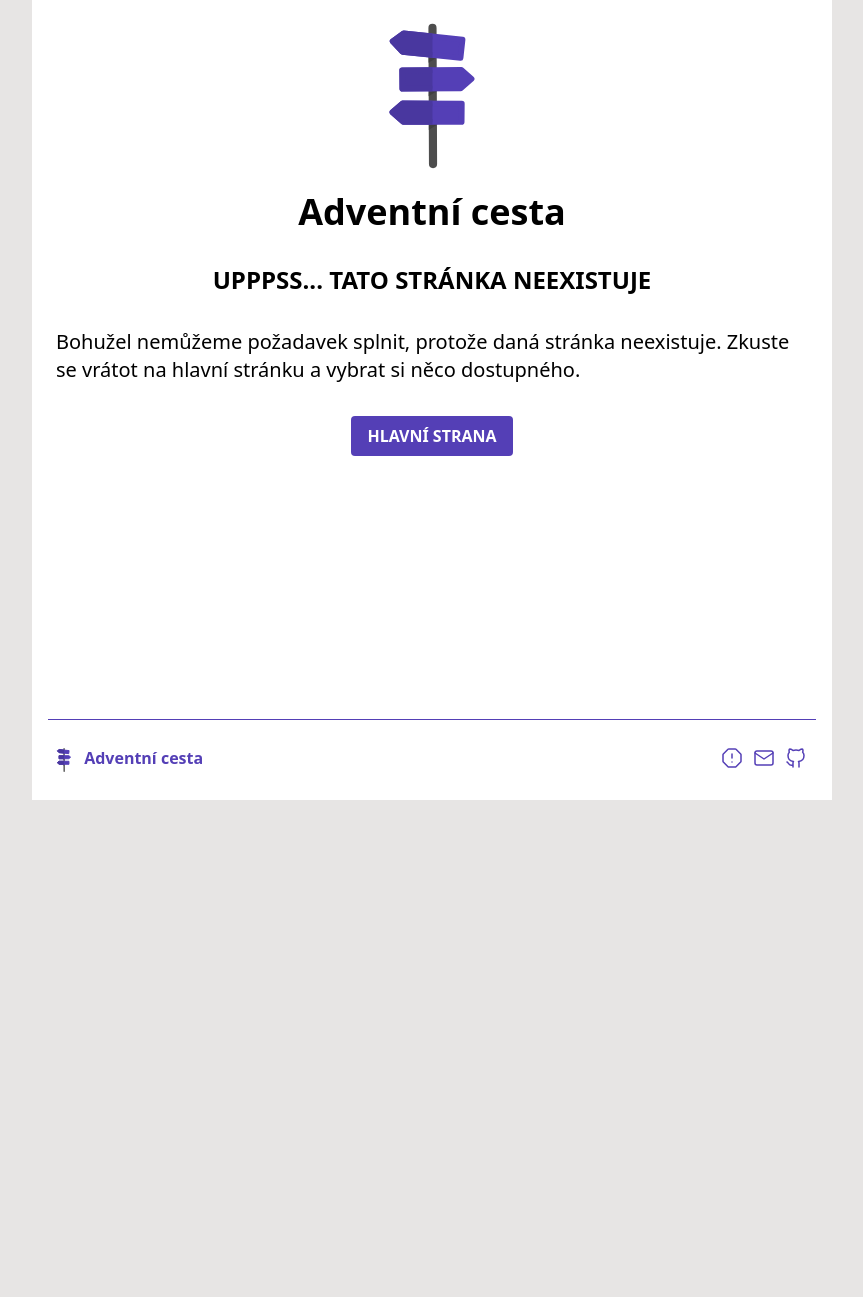
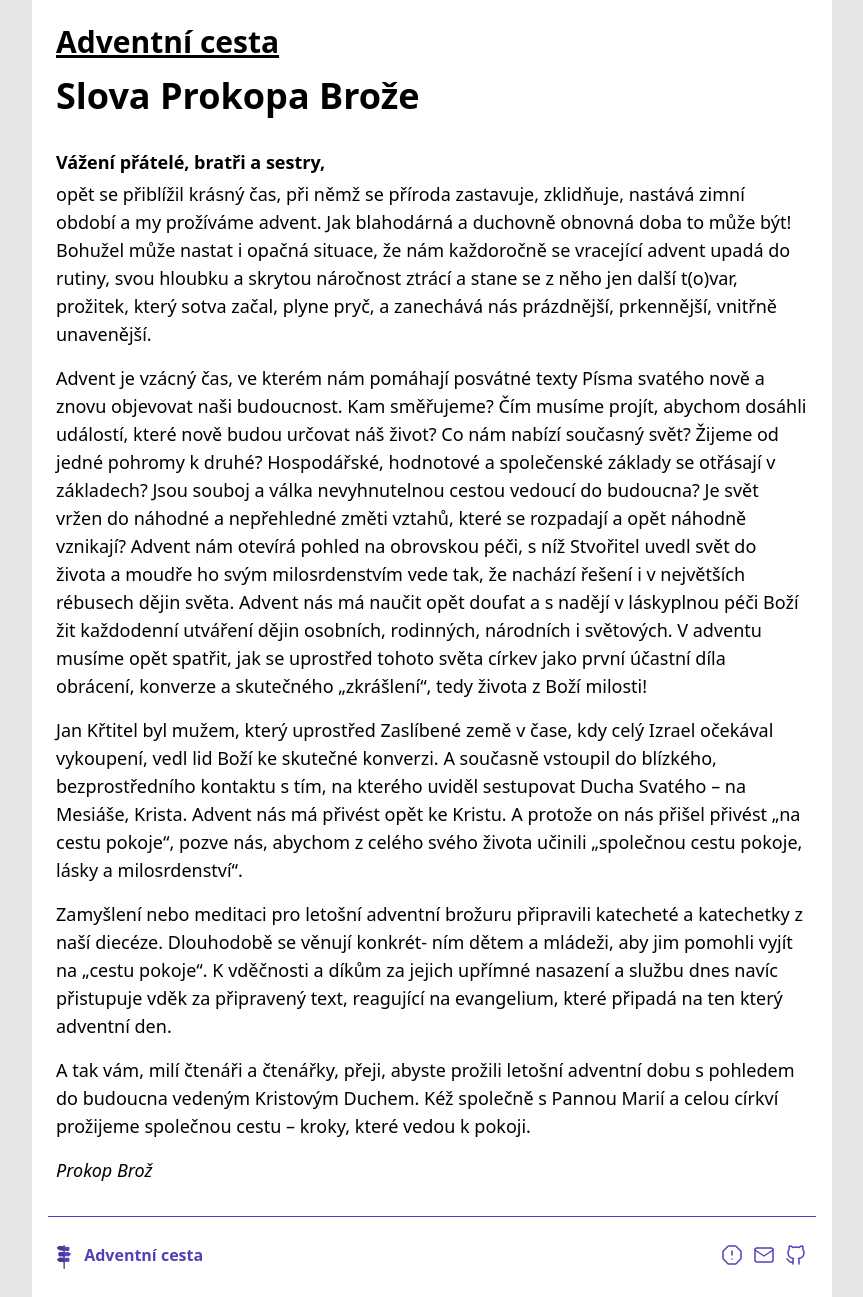
Before and after one commit to petrkucerak/adventnicesta, a Next.js app: page /slova-Prokopa-Broze in a window 1280 px wide. Before the commit this address had no page. Shown: the whole page, without its empty margins (208-1071 px from the left). Before the commit the page ends 800 px from the top, so only its background shows below. Built offline with nearby package versions, Linux system fonts and the light colour scheme.

Commit message:
Update intruductions

```diff
--- a/pages/index.js
+++ b/pages/index.js
@@ -33,7 +33,7 @@ export default function Home({ allPosts }) {
         <div className="mx-6 flex flex-row justify-around mb-8 flex-wrap">
           <Button href={"/autori"} content="Autoři" />
           <Button href={"/slova-biskupa-Jana"} content="Slova biskupa Jana" />
-          <Button href={"/slova-Anny-Maclove"} content="Slova Anny Maclové" />
+          <Button href={"/slova-Prokopa-Broze"} content="Slova Prokopa Brože" />
           <Button
             href={"https://forms.gle/n19QvNFMW5A5RbNBA"}
             content="Zpětná vazba"
--- a/pages/slova-Anny-Maclove.js
+++ /dev/null
@@ -1,80 +0,0 @@
-import Head from "next/head";
-import Layout from "../components/layout";
-import ArticleHeader from "../components/header";
-
-export default function SlovaAnnyMaclove() {
-  return (
-    <>
-      <Head>
-        <title>Slova Anny Maclové - Adventní cesta</title>
-      </Head>
-      <Layout>
-        <ArticleHeader />
-        <article className="mx-6 max-w-[800px]">
-          <h1 className="text-4xl font-bold mb-8">Slova Anny Maclové</h1>
-          <p className="font-semibold text-lg mb-1">Vážení a milí,</p>
-          <p className="text-lg mb-4">
-            děkuji vám, že držíte v rukou tuto brožuru a necháte se jí vést
-            letošní dobou adventní až do Štědrého dne.
-          </p>
-          <p className="text-lg mb-4">
-            V průběhu Adventu se připravujeme na nejkrásnější svátky v roce –
-            Vánoce. Neznám mnoho lidí, kteří se na ně netěší. Obvykle jsou to
-            lidé vnitřně strádající, osamělí, opuštění. Ale také jim je určena
-            ta radostná zvěst, všichni bez rozdílu jsme zváni do Betléma k
-            jesličkám.
-          </p>
-          <p className="text-lg mb-4">
-            Bůh, který je LÁSKA, nám sesílá na svět svého Syna v podobě malého
-            Dítěte a nabízí nám příležitost přijmout lásku do svého srdce, učit
-            se lásce a v ní růst, lásku zakoušet a ji sdílet. Na naší životní
-            cestě nás nenechává samotné, ale jako laskavý Otec se stará a nabízí
-            nám přítomnost svého Syna Ježíše Krista, jehož následováním smíme
-            zakoušet smysl své existence, vnímat naději a radost z toho, že nás
-            má nekonečně rád a v závěru spočinout v Jeho láskyplné náruči.
-          </p>
-          <p className="text-lg mb-4">
-            Kdo otevře své srdce a přijme tuto Boží lásku, má v úctě sebe i
-            bližního svého, má potřebu lásku sdílet a rozdávat v drobných
-            skutcích každý den, vidí kolem sebe nejenom své blízké, ale vnímá
-            také ty, kteří nikoho nemají, jsou bezradní, žijí na ulici či
-            zavřeni ve svém bytě bez kontaktu s okolím, jsou nemocní, potřebují
-            pomoc. Boží láska proměňuje také celou komunitu. Církev usiluje o
-            šíření zvěsti o Bohu skrze Slovo a svátosti, ale také skrze službu
-            zejména lidem trpícím, ohroženým a žijícím na okraji společnosti.
-          </p>
-          <p className="text-lg mb-4">
-            Církev uplatňuje toto své poslání již od svého zrodu skrze různé
-            struktury. V tomto období si připomínáme století organizovaného
-            charitního díla na území naší republiky a 30. výročí založení
-            Diecézní katolické charity Hradec Králové a některých farních či
-            oblastní charit v naší diecézi, které navázaly na rozmach Charity
-            zejména v meziválečném období, která byla později v dobách komunismu
-            spíš trpěna a značně ochromena.
-          </p>
-          <p className="text-lg mb-4">
-            Právě při této příležitosti jsme oslovili ty, kteří v Charitě v naší
-            diecézi pracují jako zaměstnanci nebo dobrovolníci, případně nás
-            duchovně provázejí. Přijměte proto úvahy těch, kteří zareagovali a
-            nabídli své reflexe na zadané čtení.
-          </p>
-          <p className="text-lg mb-4">
-            Zvu vás tedy na cestu k Jesličkám spolu s těmi, kteří se různým
-            způsobem podílejí na šíření zvěsti o tom, že BŮH JE LÁSKA
-            praktickými skutky – dochází k nemocným, radí bezradným, koordinují
-            provoz organizace či řídí charitní zařízení, dělí se o svůj volný
-            čas s potřebnými.
-          </p>
-          <p className="text-lg mb-4">
-            Pojďme spolu do Betléma, přivítejme Božího Syna – malé Jezulátko a
-            po Novém roce se vydejme spolu s králi přát všem lidem štěstí,
-            zdraví, pokoj, usilujme o to, aby vánoční mysterium lásky odezněním
-            svátků nevyprchalo, ale žili jsme ho všichni dál a každý den tam,
-            kde zrovna jsme.
-          </p>
-          <p className="text-lg mb-8 italic">Anna Maclová</p>
-        </article>
-      </Layout>
-    </>
-  );
-}
--- /dev/null
+++ b/pages/slova-Prokopa-Broze.js
@@ -0,0 +1,72 @@
+import Head from "next/head";
+import Layout from "../components/layout";
+import ArticleHeader from "../components/header";
+
+export default function SlovaProkopaBrože() {
+  return (
+    <>
+      <Head>
+        <title>Slova Prokopa Brože Adventní cesta</title>
+      </Head>
+      <Layout>
+        <ArticleHeader />
+        <article className="mx-6 max-w-[800px]">
+          <h1 className="text-4xl font-bold mb-8">Slova Prokopa Brože</h1>
+          <p className="font-semibold text-lg mb-1">
+            Vážení přátelé, bratři a sestry,
+          </p>
+          <p className="text-lg mb-4">
+            opět se přiblížil krásný čas, při němž se příroda zastavuje,
+            zklidňuje, nastává zimní období a my prožíváme advent. Jak
+            blahodárná a duchovně obnovná doba to může být! Bohužel může
+            nastat i opačná situace, že nám každoročně se vracející advent
+            upadá do rutiny, svou hloubku a skrytou náročnost ztrácí a stane se
+            z něho jen další t(o)var, prožitek, který sotva začal, plyne pryč, a
+            zanechává nás prázdnější, prkennější, vnitřně unavenější.
+          </p>
+          <p className="text-lg mb-4">
+            Advent je vzácný čas, ve kterém nám pomáhají posvátné texty Písma
+            svatého nově a znovu objevovat naši budoucnost. Kam směřujeme? Čím
+            musíme projít, abychom dosáhli událostí, které nově budou určovat
+            náš život? Co nám nabízí současný svět? Žijeme od jedné pohromy k
+            druhé? Hospodářské, hodnotové a společenské základy se otřásají v
+            základech? Jsou souboj a válka nevyhnutelnou cestou vedoucí do
+            budoucna? Je svět vržen do náhodné a nepřehledné změti vztahů, které
+            se rozpadají a opět náhodně vznikají? Advent nám otevírá pohled na
+            obrovskou péči, s níž Stvořitel uvedl svět do života a moudře ho
+            svým milosrdenstvím vede tak, že nachází řešení i v největších
+            rébusech dějin světa. Advent nás má naučit opět doufat a s nadějí v
+            láskyplnou péči Boží žit každodenní utváření dějin osobních,
+            rodinných, národních i světových. V adventu musíme opět spatřit, jak
+            se uprostřed tohoto světa církev jako první účastní díla obrácení,
+            konverze a skutečného „zkrášlení“, tedy života z Boží milosti!
+          </p>
+          <p className="text-lg mb-4">
+            Jan Křtitel byl mužem, který uprostřed Zaslíbené země v čase, kdy
+            celý Izrael očekával vykoupení, vedl lid Boží ke skutečné konverzi.
+            A současně vstoupil do blízkého, bezprostředního kontaktu s tím,
+            na kterého uviděl sestupovat Ducha Svatého – na Mesiáše, Krista.
+            Advent nás má přivést opět ke Kristu. A protože on nás přišel
+            přivést „na cestu pokoje“, pozve nás, abychom z celého svého života
+            učinili „společnou cestu pokoje, lásky a milosrdenství“.
+          </p>
+          <p className="text-lg mb-4">
+            Zamyšlení nebo meditaci pro letošní adventní brožuru připravili
+            katecheté a katechetky z naší diecéze. Dlouhodobě se věnují konkrét-
+            ním dětem a mládeži, aby jim pomohli vyjít na „cestu pokoje“. K
+            vděčnosti a díkům za jejich upřímné nasazení a službu dnes navíc
+            přistupuje vděk za připravený text, reagující na evangelium, které
+            připadá na ten který adventní den.
+          </p>
+          <p className="text-lg mb-4">
+            A tak vám, milí čtenáři a čtenářky, přeji, abyste prožili letošní
+            adventní dobu s pohledem do budoucna vedeným Kristovým Duchem. Kéž
+            společně s Pannou Marií a celou církví prožijeme společnou cestu –
+            kroky, které vedou k pokoji.
+          </p>
+          <p className="text-lg mb-8 italic">Prokop Brož</p>
+        </article>
+      </Layout>
+    </>
+  );
+}
--- a/pages/slova-biskupa-Jana.js
+++ b/pages/slova-biskupa-Jana.js
@@ -6,7 +6,7 @@ export default function SlovaBiskupaJana() {
   return (
     <>
       <Head>
-        <title>Slova Biskupa Jana - Adventní cesta</title>
+        <title>Slova Biskupa Jana Adventní cesta</title>
       </Head>
       <Layout>
         <ArticleHeader />
@@ -16,41 +16,37 @@ export default function SlovaBiskupaJana() {
             Bratři a sestry v Kristu, milí čtenáři,
           </p>
           <p className="text-lg mb-4">
-            adventní doba je příliš krátká na to, abychom si v ní plně uvědomili
-            velikost Božího daru, za který Mu o Vánocích děkujeme: náš Stvořitel
-            s námi přichází do přímého, mezilidského kontaktu. Nabízí nám osobní
-            vztah, který navíc přesahuje časnost tohoto světa. Vlastně ani celý
-            život není dost dlouhý na pochopení tohoto tajemství. Když však
-            Ježíš vyzývá učedníky, aby Ho následovali, nevybízí je jenom k
-            abstraktním úvahám. Především chce, aby vstali, vyšli mezi druhé
-            lidi a napodobovali Ho. Aby činili to, co činil a činí On.
+            všichni křesťané jsou povoláni k tomu, aby ve společenství Církve v
+            každé době a na každém kontinentu zpřítomňovali radostnou zvěst
+            Evangelia, aby ji aplikovali na konkrétní situace, oživovali,
+            nechali promlouvat k duchu dané doby. Každý z nás má jiné dary a Pán
+            ho posílá do světa s jedinečným záměrem. V tradici Církve se vyvi-
+            nulo jedno specifické povolání, které kombinuje hluboký důraz na
+            Písmo, výuku a civilní život, a to je povolání katechetů a
+            katechistů. Své znalosti denně propojují s žitou praxí, když
+            vyučují náboženství, chodí do rodin, vedou katecheze a moderují
+            setkávání pro různé skupiny věřících.
           </p>
           <p className="text-lg mb-4">
-            Ač mnohá Kristova slova, činy a podobenství nechávají prostor
-            přemýšlení o jejich významu, v základu všech je beze sporu
-            milosrdenství. Bůh člověku prokazuje nezaslouženou milost. Přichází
-            za ním, i když nemusí, učí ho a vede, i když nemusí, obětuje se za
-            něho, i když nemusí. Napodobovat našeho Pána tedy znamená v první
-            řadě činit skutky nezištné lásky. Je k nim povolán každý křesťan
-            jako jednotlivec i Církev jako společenství na místní, diecézní i
-            celosvětové úrovni. Charita, jak se tento její rozměr tradičně
-            nazývá, tedy není jen doplňkovou institucí, ale projevem samotného
-            základu našeho křesťanského povolání. Není jen záležitostí
-            hromadných sbírek či finančních darů, ale výchozího životního
-            postoje: každý z nás je do života povolán především proto, aby
-            konkrétními skutky prokazoval druhým caritas, nezištnou, milosrdnou
-            lásku.
+            Letošní adventní brožura je specifická tím, že prostor pro duchovní
+            zamyšlení na každý den dostávají právě oni – katechetky a katecheté
+            působící v královéhradecké diecézi. O letošním adventu se s námi
+            podělí o svou jedinečnou perspektivu, o své úvahy i praktické
+            poznatky.
           </p>
           <p className="text-lg mb-4">
-            Pokud se v adventní době vydáme právě touto cestou, pak se pravé
-            podstatě vánočního daru přiblížíme mnohem více než sebevětší snahou
-            vyložit jej teoreticky, „od stolu“. Děkuji autorům všech textů v
-            této brožuře, jejichž moudrost a zkušenosti nás budou letošní
-            adventní dobou v tomto smyslu provázet, a ze srdce Vám na jejím
-            počátku žehnám!
+            Adventní příprava na příchod našeho Pána by neměla zůstat jen u
+            teoretických úvah, ale jejím cílem je především obrácení našeho
+            srdce k Němu, zdokonalení žité víry, která se ve světě projevuje
+            konkrétními skutky lásky. Kéž nám tedy texty našich katechetů,
+            vycházející z jejich duchovního života a hluboké zkušenosti, co
+            nejúčinněji pomáhají, abychom společně přivítali Pána s otevřeným
+            srdcem.
           </p>
-          <p className="text-lg mb-1 italic">V Kristu a Marii,</p>
-          <p className="text-lg mb-8 italic">Váš + biskup Jan</p>
+          <p className="text-lg mb-4">
+            K tomu Vám na prahu letošní adventní doby ze srdce žehnám!
+          </p>
+          <p className="text-lg mb-8 italic">Váš biskup + Jan</p>
         </article>
       </Layout>
     </>
```
